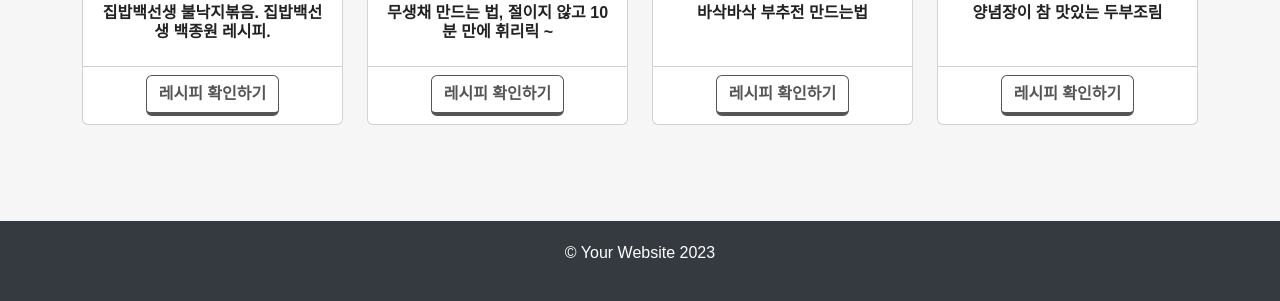
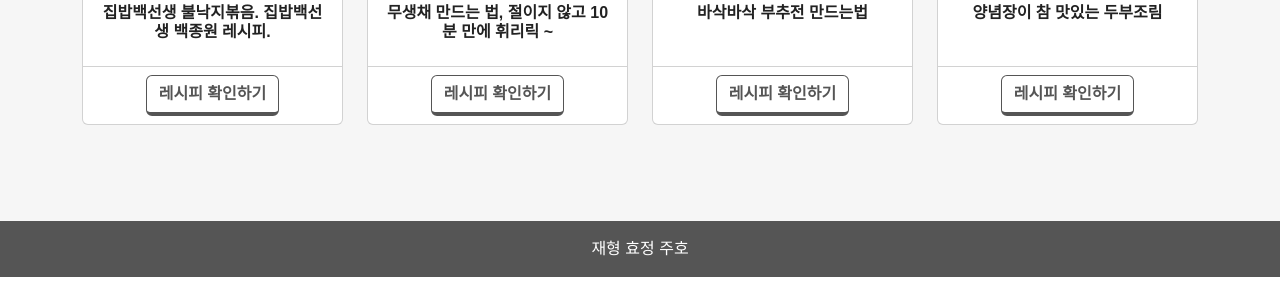
Before and after one commit to Sty1ish/Mangae-s-recipe, a Django app: page /dashboard/14/ in a window 1280 px wide. Shown: the part 1766-2067 px from the top of the page. After the commit the page ends 2043 px from the top, so only its background shows below. Run offline with Django 5.2, Linux system fonts and the light colour scheme; data comes from the database, SQL or seed files in the repository; some libraries are stand-ins or nearby versions.

Commit message:
footer 수정
footer 수정

```diff
--- a/mysite/dashboard/templates/index.html
+++ b/mysite/dashboard/templates/index.html
@@ -66,9 +66,9 @@
     </section>
 
     <!-- Footer -->
-    <footer class="py-5 bg-dark">
+    <footer class="py-3 bg-dark">
       <div class="container">
-        <p class="m-0 text-center text-white">Copyright &copy; Your Website 2023</p>
+        <p class="m-0 text-center text-white">재형 효정 주호</p>
       </div>
     </footer>
 
--- a/mysite/dashboard/templates/recipe_detail.html
+++ b/mysite/dashboard/templates/recipe_detail.html
@@ -146,8 +146,11 @@
       </div>
     </section>
 
-    <footer>
-      <p>&copy; Your Website 2023</p>
+    <!-- Footer -->
+    <footer class="py-3 bg-dark">
+      <div class="container">
+        <p class="m-0 text-center text-white">재형 효정 주호</p>
+      </div>
     </footer>
 
     <script src="https://cdn.jsdelivr.net/npm/bootstrap@5.2.3/dist/js/bootstrap.bundle.min.js"></script>
--- a/mysite/dashboard/templates/serach_result.html
+++ b/mysite/dashboard/templates/serach_result.html
@@ -60,9 +60,9 @@
     </div>
 
     <!-- Footer -->
-    <footer class="py-5 bg-dark">
+    <footer class="py-3 bg-dark">
       <div class="container">
-        <p class="m-0 text-center text-white">Copyright &copy; Your Website 2023</p>
+        <p class="m-0 text-center text-white">재형 효정 주호</p>
       </div>
     </footer>
   </body>
--- a/mysite/dashboard/templates/visual_detail.html
+++ b/mysite/dashboard/templates/visual_detail.html
@@ -279,9 +279,9 @@
     </script>
 
     <!-- Footer -->
-    <footer class="py-5 bg-dark">
+    <footer class="py-3 bg-dark">
       <div class="container">
-        <p class="m-0 text-center text-white">Copyright &copy; Your Website 2023</p>
+        <p class="m-0 text-center text-white">재형 효정 주호</p>
       </div>
     </footer>
   </body>
```
